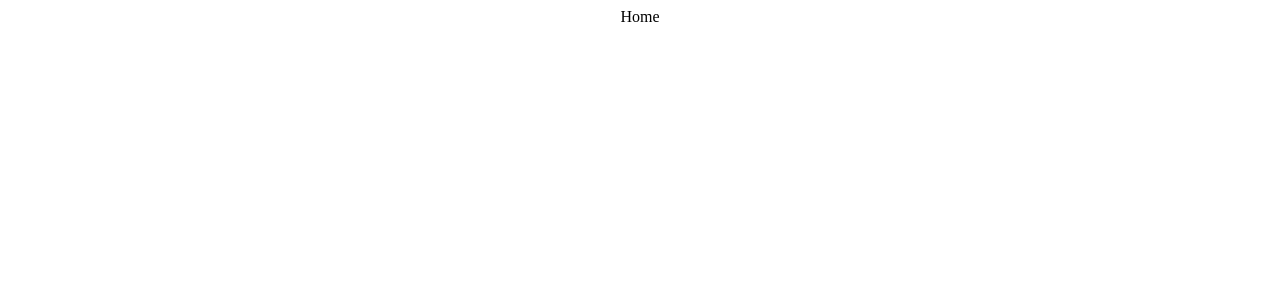
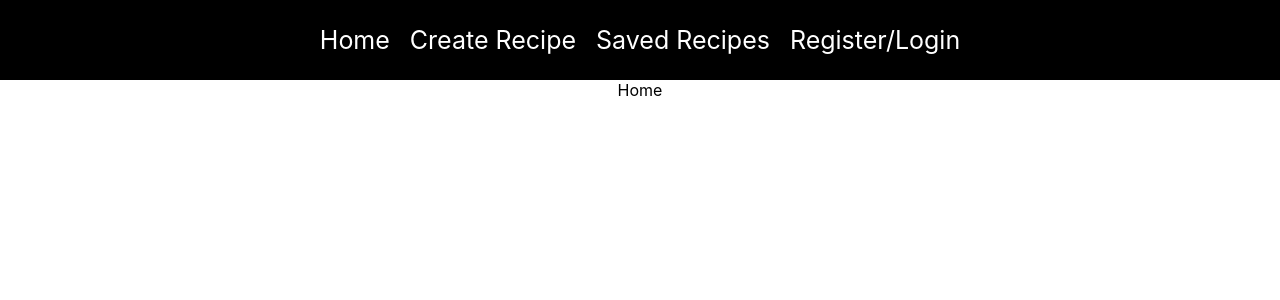
Before and after one commit to kemila3/Recipe-App, a React (Create React App) app in the folder client/: page / in a window 1280 px wide. Shown: the top 300 px of the page. Built offline with nearby package versions, Linux system fonts and the light colour scheme.

Commit message:
navbar created

```diff
--- a/client/src/App.css
+++ b/client/src/App.css
@@ -1,38 +1,117 @@
 .App {
-  text-align: center;
+  display: flex;
+  flex-direction: column;
+  justify-content: center;
+  align-items: center;
+  font-family: -apple-system, BlinkMacSystemFont, "Segoe UI", Roboto, Oxygen,
+    Ubuntu, Cantarell, "Open Sans", "Helvetica Neue", sans-serif;
 }
 
-.App-logo {
-  height: 40vmin;
-  pointer-events: none;
+body {
+  margin: 0;
+  padding: 0;
 }
 
-@media (prefers-reduced-motion: no-preference) {
-  .App-logo {
-    animation: App-logo-spin infinite 20s linear;
-  }
+.auth {
+  display: flex;
+  justify-content: center;
+  align-items: center;
+  height: 100vh;
+  background-color: #f2f2f2;
 }
 
-.App-header {
-  background-color: #282c34;
-  min-height: 100vh;
+.auth-container {
   display: flex;
   flex-direction: column;
+  justify-content: center;
   align-items: center;
-  justify-content: center;
-  font-size: calc(10px + 2vmin);
-  color: white;
+  padding: 20px;
+  background-color: white;
+  border-radius: 5px;
+  box-shadow: 0 0 5px rgba(0, 0, 0, 0.1);
+  margin: 20px;
+  width: 400px;
 }
 
-.App-link {
-  color: #61dafb;
+.form-group {
+  display: flex;
+  flex-direction: column;
+  margin-bottom: 20px;
 }
 
-@keyframes App-logo-spin {
-  from {
-    transform: rotate(0deg);
-  }
-  to {
-    transform: rotate(360deg);
-  }
+label {
+  font-weight: bold;
+  margin-bottom: 5px;
 }
+
+input {
+  padding: 10px;
+  font-size: 16px;
+  border-radius: 5px;
+}
+
+.navbar {
+  margin: 0;
+  width: 100%;
+  height: 80px;
+  background-color: black;
+  display: flex;
+  justify-content: center;
+  align-items: center;
+  color: white;
+  text-decoration: none;
+}
+
+a {
+  color: white;
+  text-decoration: none;
+  margin: 10px;
+  font-size: 25px;
+}
+
+.create-recipe {
+  display: flex;
+  flex-direction: column;
+  justify-content: center;
+  align-items: center;
+  padding: 20px;
+  background-color: white;
+  border-radius: 5px;
+  box-shadow: 0 0 5px rgba(0, 0, 0, 0.1);
+  margin: 20px;
+  width: 400px;
+}
+.create-recipe form {
+  display: flex;
+  flex-direction: column;
+}
+ul {
+  list-style: none;
+  padding: 0;
+  margin: 0;
+}
+
+li {
+  border: 1px solid black;
+  padding: 10px;
+  margin-bottom: 10px;
+}
+
+h2 {
+  margin-top: 0;
+}
+
+img {
+  max-width: 100%;
+  height: auto;
+  margin-bottom: 10px;
+}
+
+img {
+  width: 400px;
+}
+
+p {
+  max-width: 400px;
+  font-size: 12px;
+}
--- a/client/src/App.js
+++ b/client/src/App.js
@@ -1,20 +1,21 @@
-import './App.css';
-import {BrowserRouter as Router,Routes, Route} from "react-router-dom"
-import { Home } from './pages/home';
-import { SaveRecipes } from './pages/save-recipes';
-import { CreateRecipe } from './pages/crreate-recipe';
-import { Auth } from './pages/auth';
-
+import "./App.css";
+import { BrowserRouter as Router, Routes, Route, Link } from "react-router-dom";
+import { Home } from "./pages/home";
+import { SaveRecipes } from "./pages/save-recipes";
+import { CreateRecipe } from "./pages/crreate-recipe";
+import { Auth } from "./pages/auth";
+import { Navbar } from "./components/navbar";
 
 function App() {
   return (
     <div className="App">
       <Router>
+        <Navbar />
         <Routes>
-          <Route path='/' element={<Home />} />
-          <Route path='/auth' element={<Auth />} />
-          <Route path='/create-recipe' element={<CreateRecipe />} />
-          <Route path='/save-recipes' element={<SaveRecipes />} />
+          <Route path="/" element={<Home />} />
+          <Route path="/auth" element={<Auth />} />
+          <Route path="/create-recipe" element={<CreateRecipe />} />
+          <Route path="/save-recipes" element={<SaveRecipes />} />
         </Routes>
       </Router>
     </div>
--- /dev/null
+++ b/client/src/components/navbar.js
@@ -0,0 +1,10 @@
+import { Link } from "react-router-dom";
+
+export const Navbar = () => {
+    return <div className="navbar">
+        <Link to="/">Home</Link>
+        <Link to="/create-recipe">Create Recipe</Link>
+        <Link to="/save-recipes">Saved Recipes</Link>
+        <Link to="/auth">Register/Login</Link>
+    </div>
+}
```
